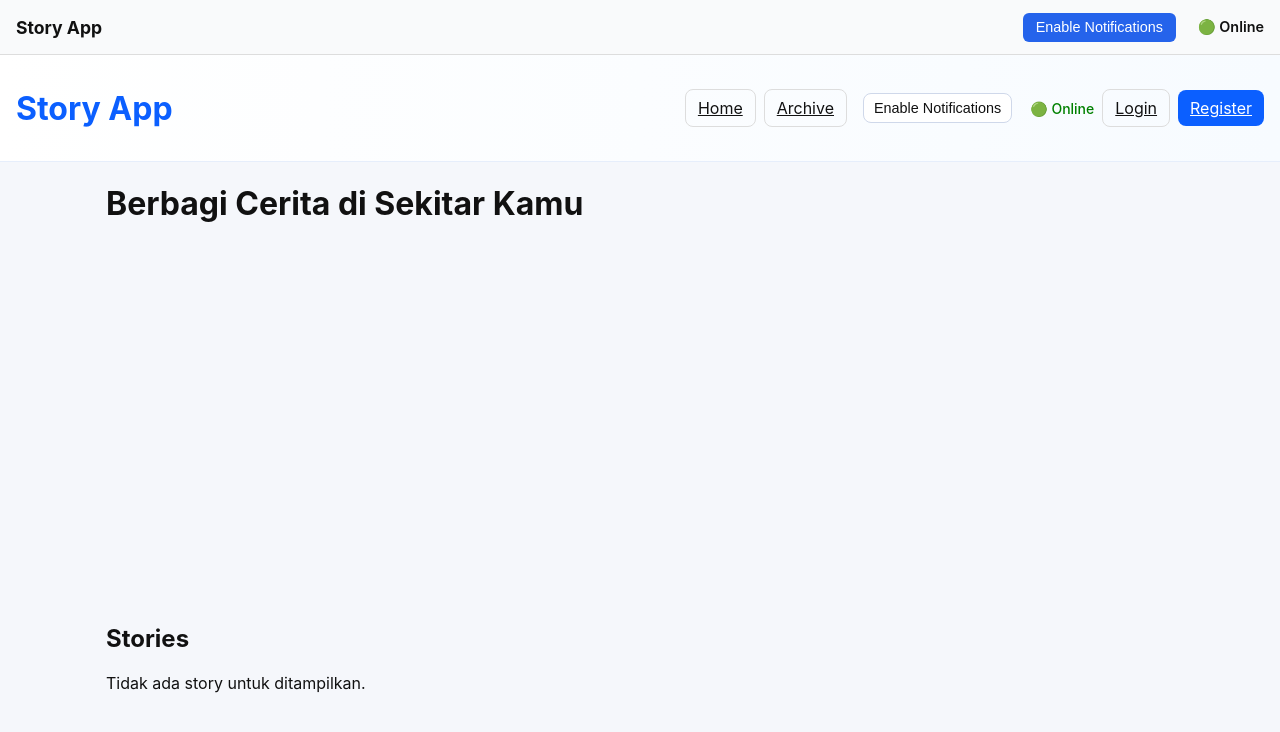
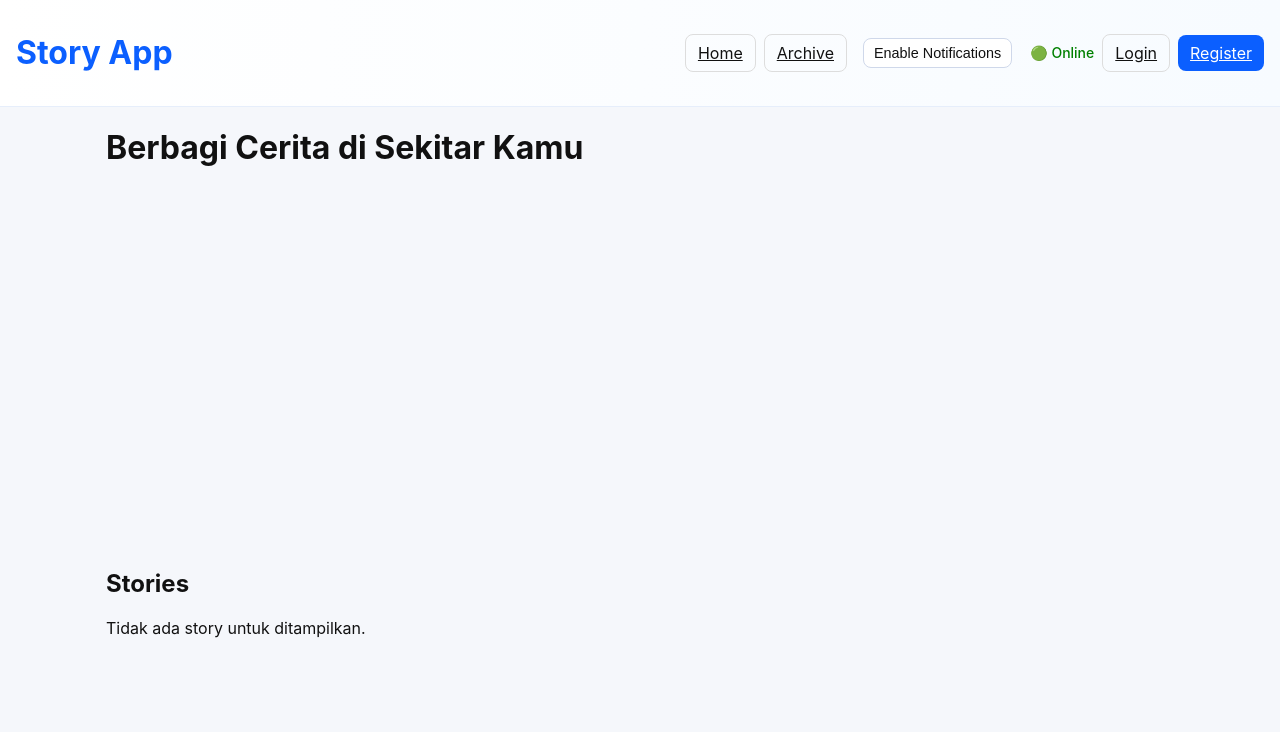
Before and after one commit to varrelnuwi/AppStory-Web, a website built with webpack: page docs/index.html in a window 1280 px wide. Built offline with nearby package versions, Linux system fonts and the light colour scheme; no server answers.

Commit message:
rename lagi

```diff
--- a/docs/index.html
+++ b/docs/index.html
@@ -1,15 +1 @@
-<!doctype html><html lang="id"><head><meta charset="utf-8"/><meta name="viewport" content="width=device-width,initial-scale=1"/><title>Story App - Berbagi Cerita</title><link rel="stylesheet" href="https://unpkg.com/leaflet@1.9.4/dist/leaflet.css"/><link rel="manifest" href="./manifest.webmanifest"/><meta name="theme-color" content="#ffffff"/><link rel="icon" href="./icons/icon-192x192.png"/><script defer="defer" src="/bundle.2e250b4c1904b5c45fa8.js"></script></head><body><a class="skip-link" href="#main" style="position:absolute;left:-999px;top:auto">Skip to content</a><header style="display:flex;
-      align-items:center;
-      justify-content:space-between;
-      padding:0.8rem 1rem;
-      background:#f9fafb;
-      border-bottom:1px solid #ddd;
-      position:sticky;
-      top:0;
-      z-index:10;"><h1 style="font-size:1.1rem;margin:0;">Story App</h1><div style="display:flex;align-items:center;gap:0.75rem;"><button id="pushToggle" aria-label="Toggle Push Notification" style="background:#2563eb;
-          color:white;
-          border:none;
-          padding:0.4rem 0.8rem;
-          border-radius:6px;
-          cursor:pointer;
-          font-size:0.9rem;">Enable Notifications</button> <span id="networkStatus" style="font-size:0.9rem;">🟢 Online</span></div></header><main id="main" aria-live="polite"><div id="app"></div></main><script src="https://unpkg.com/leaflet@1.9.4/dist/leaflet.js"></script><script type="module" src="/src/sw-register.js"></script></body></html>
+<!doctype html><html lang="id"><head><meta charset="utf-8"/><meta name="viewport" content="width=device-width,initial-scale=1"/><title>Story App - Berbagi Cerita</title><link rel="stylesheet" href="https://unpkg.com/leaflet@1.9.4/dist/leaflet.css"/><link rel="manifest" href="/public/manifest.webmanifest"/><meta name="theme-color" content="#ffffff"/><link rel="apple-touch-icon" href="icons/book.png"/><meta name="application-name" content="Story App"/><link rel="icon" href="icons/checklist.png"/><script defer="defer" src="/bundle.c07648ea558decf6a7d0.js"></script></head><body><a class="skip-link" href="#main" style="position:absolute;left:-999px;top:auto">Skip to content</a><main id="main" aria-live="polite"><div id="app"></div></main><script src="https://unpkg.com/leaflet@1.9.4/dist/leaflet.js"></script><script type="module" src="/src/sw-register.js"></script></body></html>
```
Also changed, not shown: docs/bundle.c07648ea558decf6a7d0.js.LICENSE.txt (renamed from docs/bundle.2e250b4c1904b5c45fa8.js.LICENSE.txt), 2 other files.
